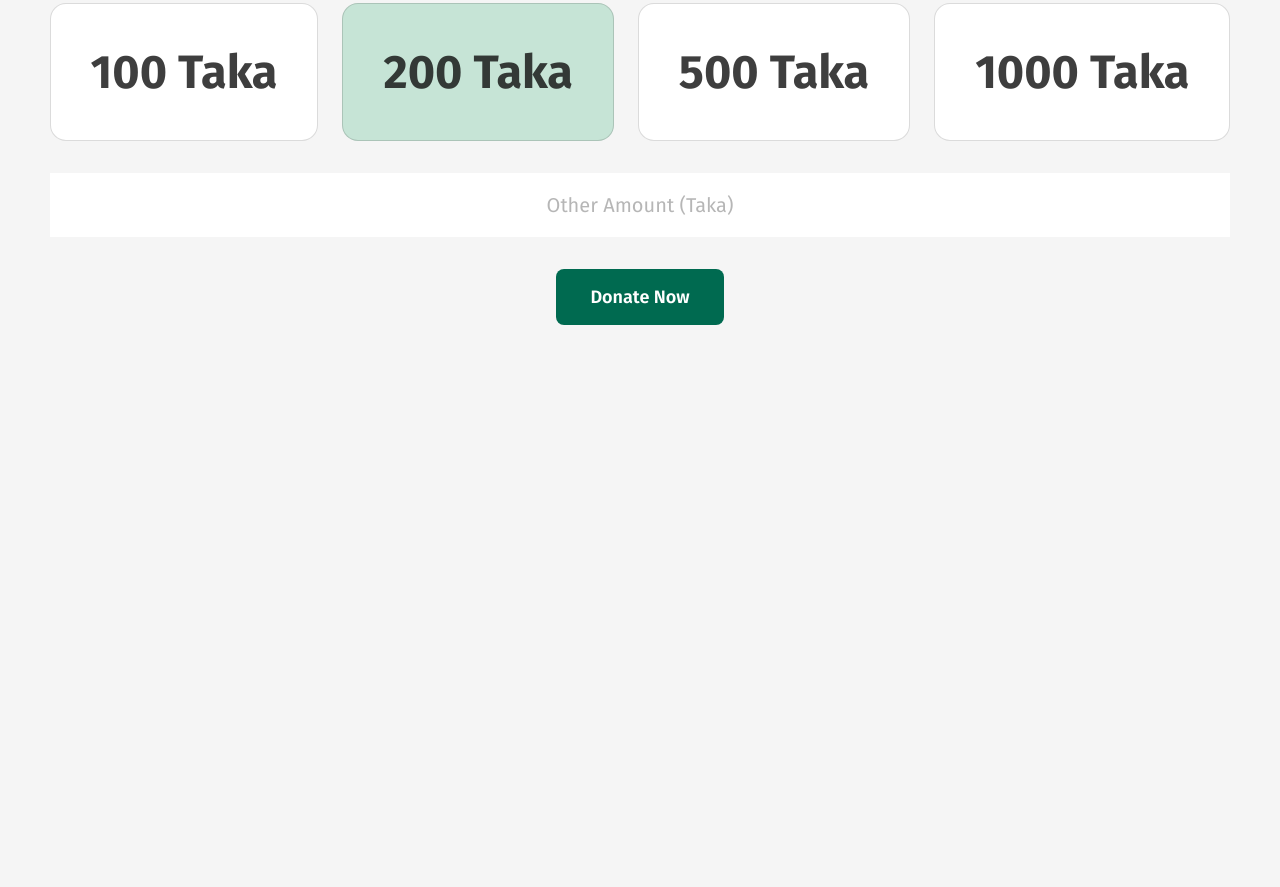
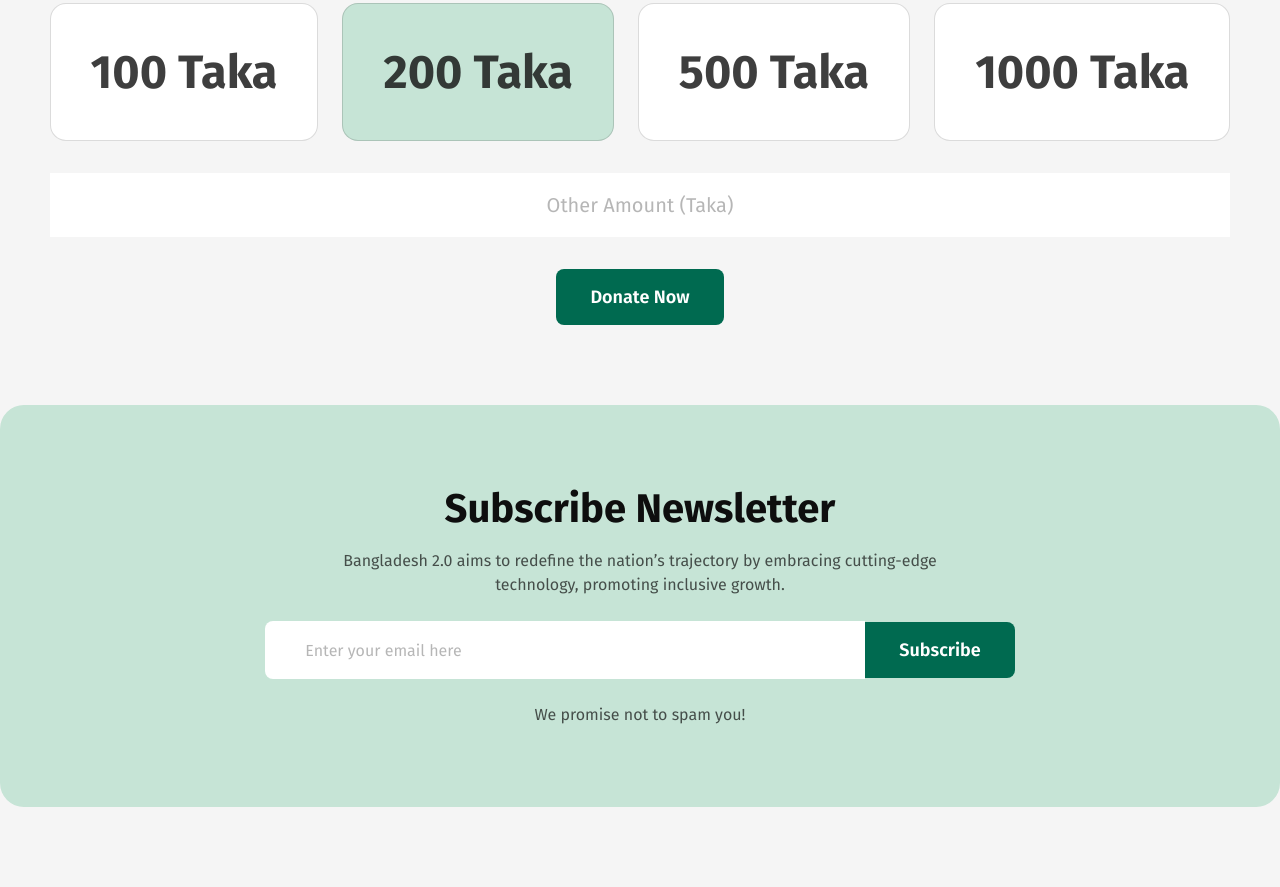
Before and after one commit to MH-Kniloy/PH-B11A1-Bangladesh-2.0, a plain HTML site: page index.html in a window 1280 px wide. Shown: the part 4236-5123 px from the top of the page. Before the commit the page ends 4561 px from the top, so only its background shows below. Drawn offline with Linux system fonts and the light colour scheme.

Commit message:
Newsletter Section Added

```diff
--- a/index.html
+++ b/index.html
@@ -316,8 +316,21 @@
       <!-- Donate Section End  -->
 
 
-      <!-- Vision Section Start  -->
-      <!-- Vision Section End  -->
+      <!-- Newsletter Section Start  -->
+       <section id="newsletter">
+        <div class="container">
+            <div class="newsletter-container">
+                <h2>Subscribe Newsletter</h2>
+                <p>Bangladesh 2.0 aims to redefine the nation’s trajectory by embracing cutting-edge technology, promoting inclusive growth.</p>
+                <div class="subscribe">
+                    <input type="text" placeholder="Enter your email here">
+                    <button class="btn">Subscribe</button>
+                </div>
+                <p>We promise not to spam you!</p>
+            </div>
+        </div>
+       </section>
+      <!-- Newsletter Section End  -->
 
       <!-- Vision Section Start  -->
       <!-- Vision Section End  -->
--- a/styles/style.css
+++ b/styles/style.css
@@ -422,15 +422,67 @@
   font-size: 20px;
   font-weight: 400;
 }
-#donate button{
-    margin-top: 32px;
+#donate button {
+  margin-top: 32px;
 }
-#donate button:hover{
-    padding: 17px 34px;
+#donate button:hover {
+  padding: 17px 34px;
 }
 /* =========== Donate CSS End ========== */
 
+/* =========== Newsletter CSS Start ========== */
+#newsletter {
+  padding: 80px 0;
+}
+.newsletter-container {
+  text-align: center;
+  padding: 80px 100px;
+  border-radius: 24px;
+  background: #c6e4d6;
+}
+.newsletter-container h2 {
+  color: #0e0e0e;
+  font-size: 40px;
+  font-weight: 700;
+  margin-bottom: 16px;
+}
+.newsletter-container p {
+  width: 622px;
+  color: rgba(14, 14, 14, 0.7);
+  font-size: 16px;
+  font-weight: 400;
+  line-height: 24px;
+  margin: 0 auto;
+}
+.subscribe {
+  margin: 24px 0;
+  display: flex;
+  align-items: center;
+  justify-content: center;
+}
+.subscribe input {
+  width: 600px;
+  padding: 18px 40px;
+  border-radius: 8px 0px 0px 8px;
+  border: none;
+  outline: none;
+  color: rgba(14, 14, 14, 0.7);
+  font-size: 18px;
+  font-weight: 500;
+}
+.subscribe input::placeholder {
+  color: rgba(14, 14, 14, 0.3);
+  font-size: 16px;
+  font-weight: 400;
+}
+.subscribe button {
+  font-size: 18px;
+  font-weight: 600;
+  border-radius: 0px 8px 8px 0px;
+}
+.subscribe button:hover {
+  padding: 17px 34px;
+}
+/* =========== Newsletter CSS End ========== */
 /* =========== Header CSS Start ========== */
 /* =========== Header CSS End ========== */
-/* =========== Header CSS Start ========== */
-/* =========== Header CSS End ========== */
```
